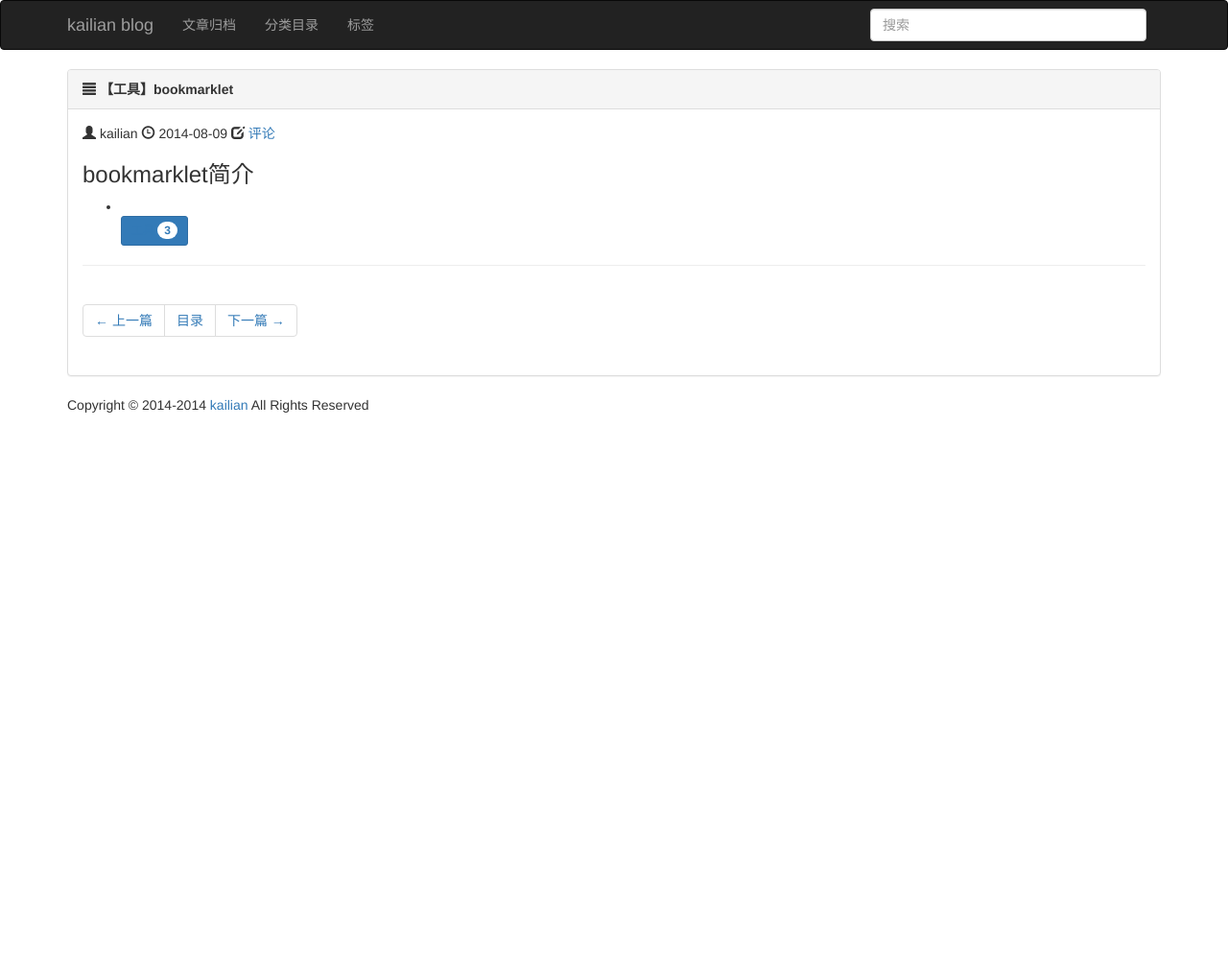
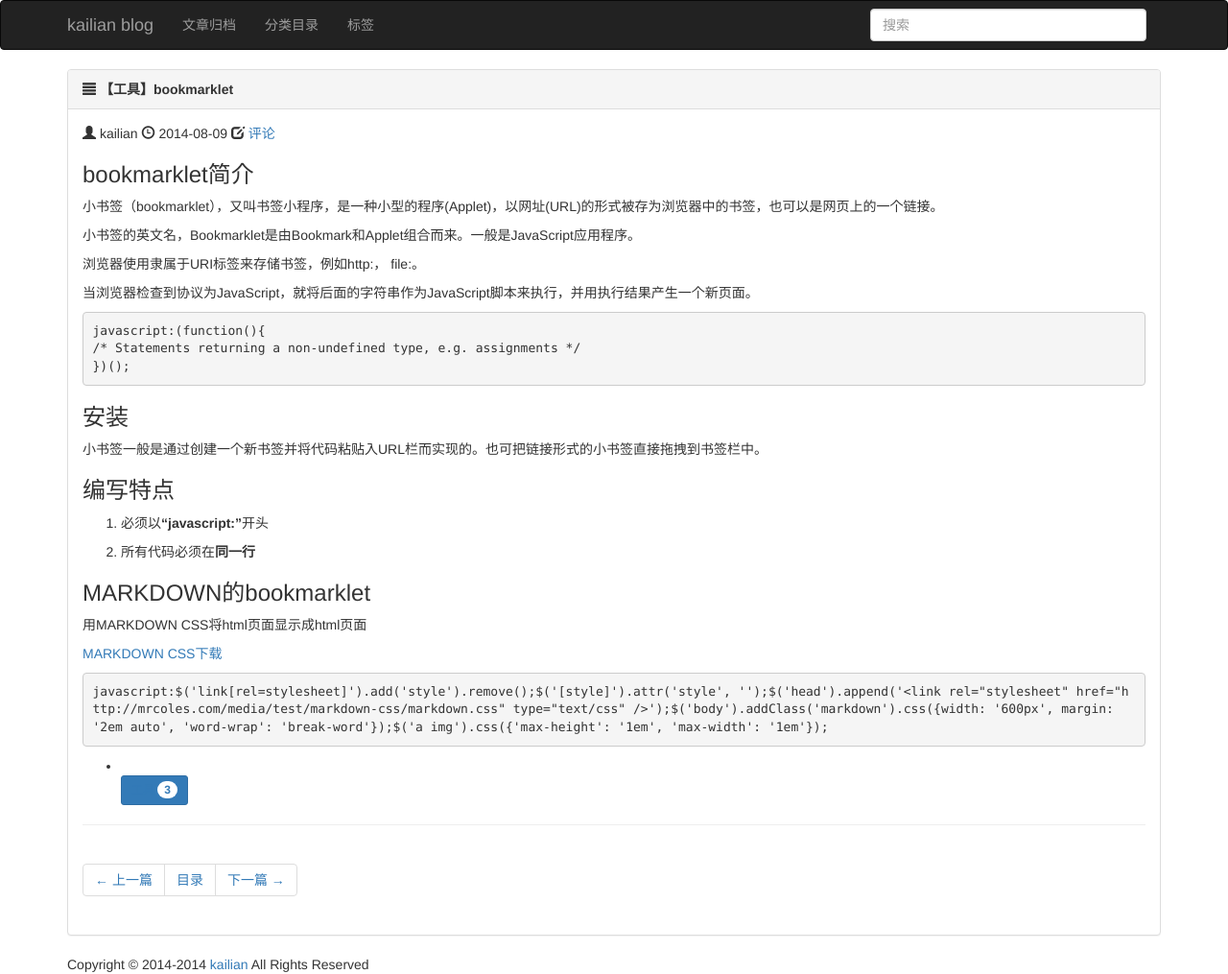
Before and after one commit to kailian/kailian.github.io, a Jekyll site: the page built from _posts/2014-08-09-bookemarklet.md, in a window 1280 px wide. Shown: the whole page at 96% size. Built offline with Jekyll 4.4.1, drawn with Linux system fonts in a browser that asks for light colours; nearby versions of some CDN libraries; library files that are not in the unit come from our copies; comment, search, counter and statistics services are not loaded; before the commit the page ends 900 px from its top, so only the background shows below that.

Commit message:
【blog】add article bookmarklet

```diff
--- a/_includes/JB/posts_collate
+++ b/_includes/JB/posts_collate
@@ -29,7 +29,7 @@ Usage:
     {% if forloop.first %}
       <h2>{{this_year}}</h2>
       <h3>{{this_month}}</h3>
-      <ul>
+      <ul class="blog-list">
     {% endif %}
 
     <li><span>{{ post.date | date: "%F" }}</span> &raquo; <a href="{{ BASE_PATH }}{{ post.url }}">{{ post.title }}</a></li>
@@ -41,12 +41,12 @@ Usage:
         </ul>
         <h2>{{next_year}}</h2>
         <h3>{{next_month}}</h3>
-        <ul>
+        <ul class="blog-list">
       {% else %}
         {% if this_month != next_month %}
           </ul>
           <h3>{{next_month}}</h3>
-          <ul>
+          <ul class="blog-list">
         {% endif %}
       {% endif %}
     {% endif %}
--- a/_includes/themes/twitter/post.html
+++ b/_includes/themes/twitter/post.html
@@ -15,12 +15,12 @@
       <span class="glyphicon glyphicon-edit icon-margin"></span>
       <span><a href="{{ site.production_url }}{{ page.url }}#comment">评论</a></span>
     </div>
-    <div class="content">
+    <div class="blog-content">
       {{ content }}
     </div>
 
     {% unless page.tags == empty %}
-      <ul class="tag_box inline">
+      <ul class="tag_box inline blog-list">
         <li><i class="icon-tags"></i></li>
         {% assign tags_list = page.tags %}
         {% include JB/tags_list %}
--- a/_posts/2014-08-09-bookemarklet.md
+++ b/_posts/2014-08-09-bookemarklet.md
@@ -7,3 +7,33 @@ tags : [工具]
 ---
 
 ### bookmarklet简介
+
+小书签（bookmarklet），又叫书签小程序，是一种小型的程序(Applet)，以网址(URL)的形式被存为浏览器中的书签，也可以是网页上的一个链接。
+
+小书签的英文名，Bookmarklet是由Bookmark和Applet组合而来。一般是JavaScript应用程序。
+
+浏览器使用隶属于URI标签来存储书签，例如http:， file:。
+
+当浏览器检查到协议为JavaScript，就将后面的字符串作为JavaScript脚本来执行，并用执行结果产生一个新页面。
+
+	javascript:(function(){
+	/* Statements returning a non-undefined type, e.g. assignments */
+	})();
+
+### 安装
+
+小书签一般是通过创建一个新书签并将代码粘贴入URL栏而实现的。也可把链接形式的小书签直接拖拽到书签栏中。
+
+### 编写特点
+
+1. 必须以**"javascript:"**开头
+
+2. 所有代码必须在**同一行**
+
+### MARKDOWN的bookmarklet
+
+用MARKDOWN CSS将html页面显示成html页面
+
+[MARKDOWN CSS下载](https://github.com/mrcoles/markdown-css)
+
+	javascript:$('link[rel=stylesheet]').add('style').remove();$('[style]').attr('style', '');$('head').append('<link rel="stylesheet" href="http://mrcoles.com/media/test/markdown-css/markdown.css" type="text/css" />');$('body').addClass('markdown').css({width: '600px', margin: '2em auto', 'word-wrap': 'break-word'});$('a img').css({'max-height': '1em', 'max-width': '1em'});
--- a/categories.html
+++ b/categories.html
@@ -24,7 +24,7 @@ group: navigation
 		  	</h2>
 		  </div>
 		  <div class="panel-body">
-		    <ul>
+		    <ul class="blog-list">
 		    {% assign pages_list = category[1] %}
 		    {% include JB/pages_list %}
 		  	</ul>
--- a/tags.html
+++ b/tags.html
@@ -19,7 +19,7 @@ group: navigation
         <strong id="{{ tag[0] }}-ref">{{ tag[0] }}</strong>
       </div>
       <div class="panel-body">
-      <ul>
+      <ul class="blog-list">
         {% assign pages_list = tag[1] %}
         {% include JB/pages_list %}
         </ul>
```
Also changed, not shown: assets/themes/twitter/css/style.css (+9 -1 lines).
